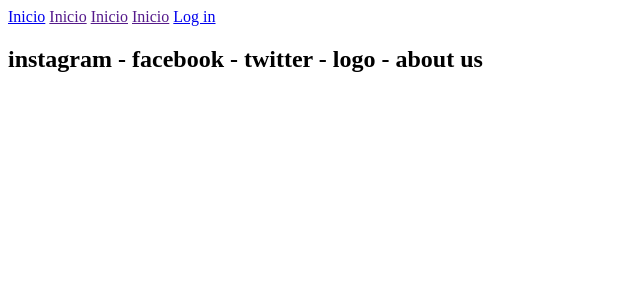
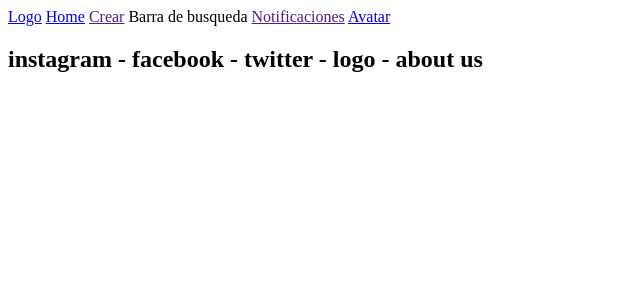
Before and after one commit to FranMedina02/mascotas_blog_2, a Django app: page /home/ in a window 1280 px wide. Shown: the top 300 px of the page, without its empty margins (0-640 px from the left). Run offline with Django 4.2, Linux system fonts and the light colour scheme.

Commit message:
<refactor: change header prompts>

```diff
--- a/mascotas_blog/mascotas_blog/templates/home.html
+++ b/mascotas_blog/mascotas_blog/templates/home.html
@@ -10,12 +10,12 @@
     <header>
         <nav>
             <div class="container">
-
-                <a href="{% url 'Home' %}">Inicio</a>
-                <a href="">Inicio</a>
-                <a href="">Inicio</a>
-                <a href="">Inicio</a>
-                <a href="{% url 'Log in' %}">Log in</a>
+                <a href="{% url 'Home' %}">Logo</a>
+                <a href="{% url 'Home' %}">Home</a>
+                <a href="">Crear</a>
+                <span>Barra de busqueda</span> <!--Temporal-->
+                <a href="">Notificaciones</a>
+                <a href="{% url 'Log in' %}">Avatar</a>
 
             </div>
         </nav>
```
